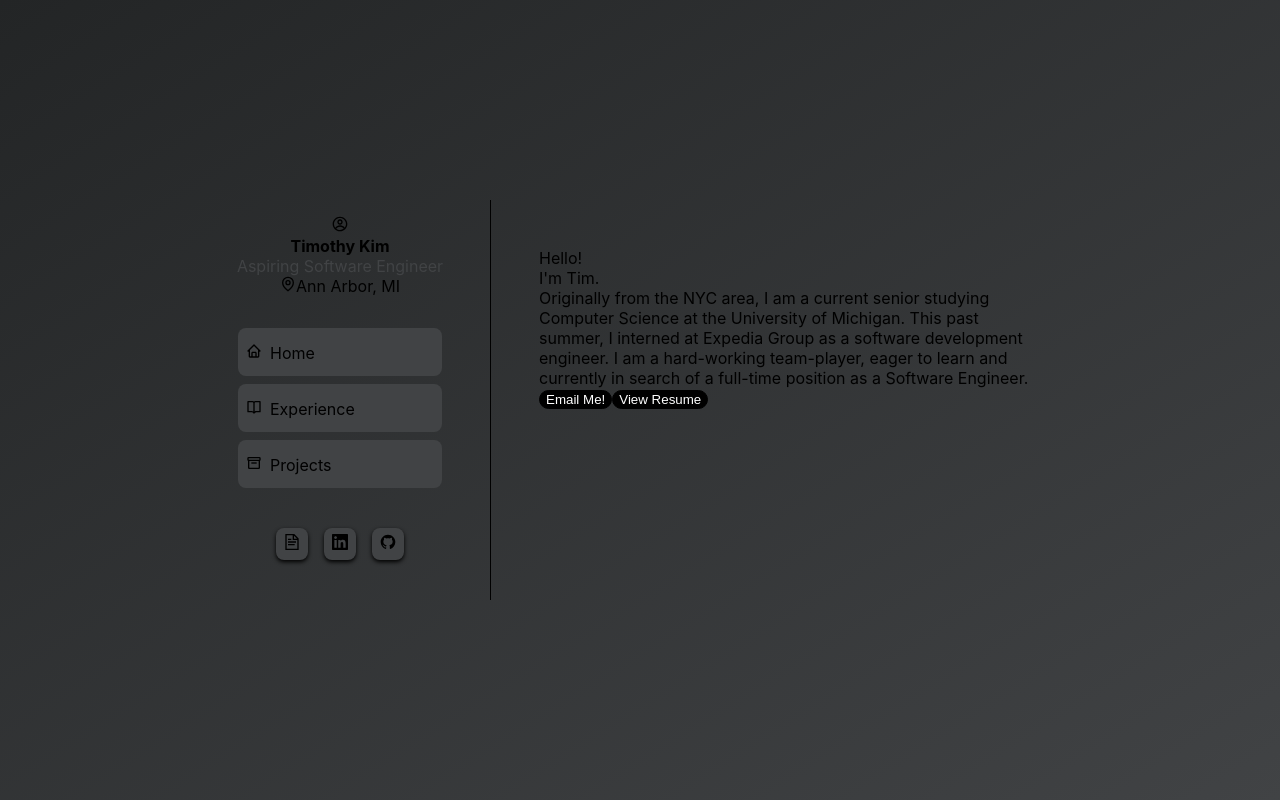
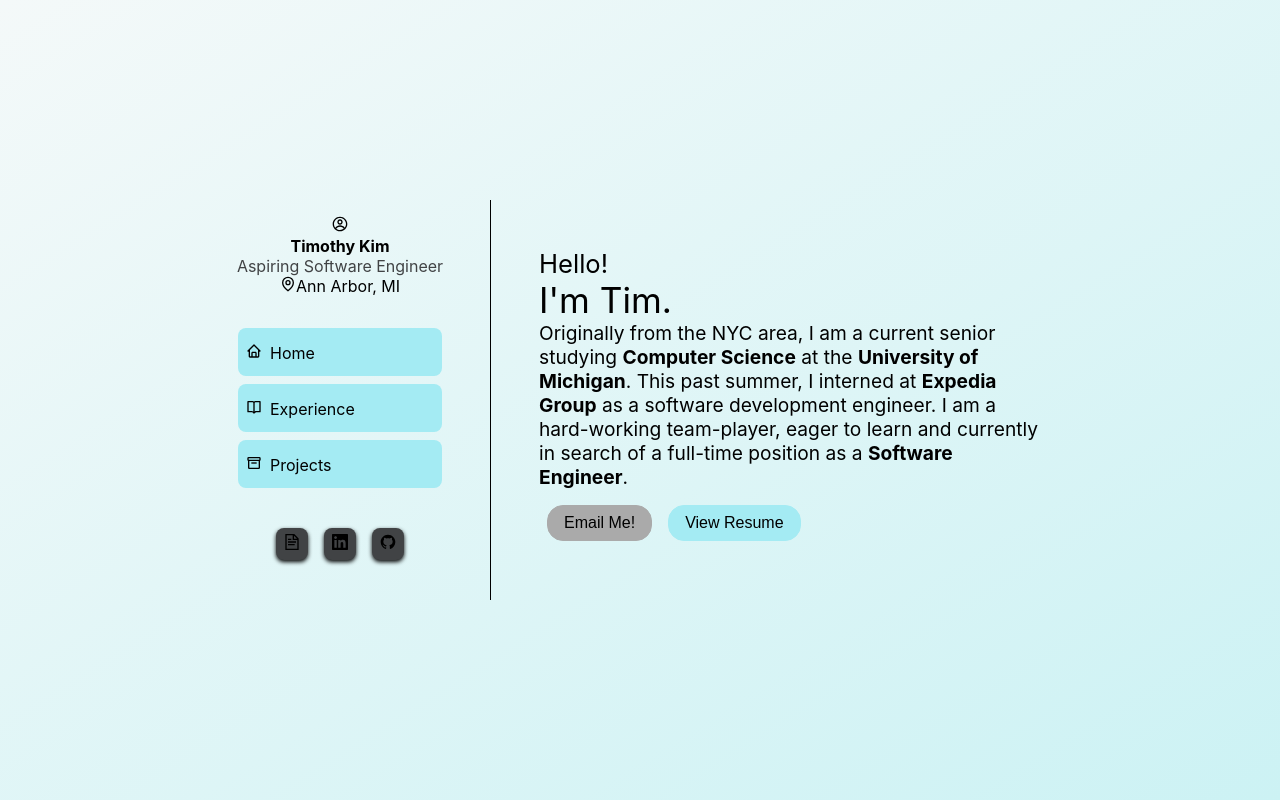
Before and after one commit to timjwkim/Personal-Website, a React (Create React App) app: page / in a window 1280 px wide. Built offline with nearby package versions, Linux system fonts and the light colour scheme.

Commit message:
edit home page and change color scheme

```diff
--- a/src/App/App.css
+++ b/src/App/App.css
@@ -1,6 +1,6 @@
 html, body {
   height: 100%;
-  background-image: linear-gradient(to bottom right, #232526, #414345);
+  background-image: linear-gradient(to bottom right, #F4F9F9, #CCF2F4);
 }
 
 #root {
@@ -45,7 +45,7 @@ html, body {
   margin: 8px 48px 8px 48px;
   height: 48px;
   line-height: 50px;
-  background-color: #414345;
+  background-color: #A4EBF3;
   border-radius: 8px;
 }
 
--- a/src/Home/Home.css
+++ b/src/Home/Home.css
@@ -3,9 +3,40 @@
   margin: 48px 48px 48px 48px;
 }
 
+.Home-intro {
+  font-size: 1.6em;
+}
+
+.Home-title {
+  font-size: 2.2em;
+}
+
+.Home-text {
+  font-size: 1.2em;
+}
+
+.Home-buttons {
+  margin-top: 8px;
+}
+
 .Home-buttons button {
   border-radius: 16px;
-  border: 1px solid black;
-  background-color: black;
-  color: white;
+  color: black;
+  padding: 8px 16px 8px 16px;
+  margin: 8px;
+  font-size: 1em;
 }
+
+.Home-buttons button:hover {
+  cursor: pointer;
+}
+
+.Email {
+  border: 1px solid #AAAAAA;
+  background-color: #AAAAAA;
+}
+
+.Resume {
+  border: 1px solid #A4EBF3;
+  background-color: #A4EBF3;
+}
--- a/src/Home/Home.js
+++ b/src/Home/Home.js
@@ -12,14 +12,15 @@ const Home = () => {
         I'm Tim.
       </div>
       <div className="Home-text">
-        Originally from the NYC area, I am a current senior studying Computer Science
-        at the University of Michigan. This past summer, I interned at Expedia Group
-        as a software development engineer. I am a hard-working team-player, eager
-        to learn and currently in search of a full-time position as a Software Engineer.
+        Originally from the NYC area, I am a current senior studying <b>Computer
+        Science</b> at the <b>University of Michigan</b>. This past summer, I interned
+        at <b>Expedia Group</b> as a software development engineer. I am a hard-working
+        team-player, eager to learn and currently in search of a full-time position
+        as a <b>Software Engineer</b>.
       </div>
       <div className="Home-buttons">
-        <button>Email Me!</button>
-        <button>View Resume</button>
+        <button className="Email">Email Me!</button>
+        <button className="Resume">View Resume</button>
       </div>
     </div>
   );
```
